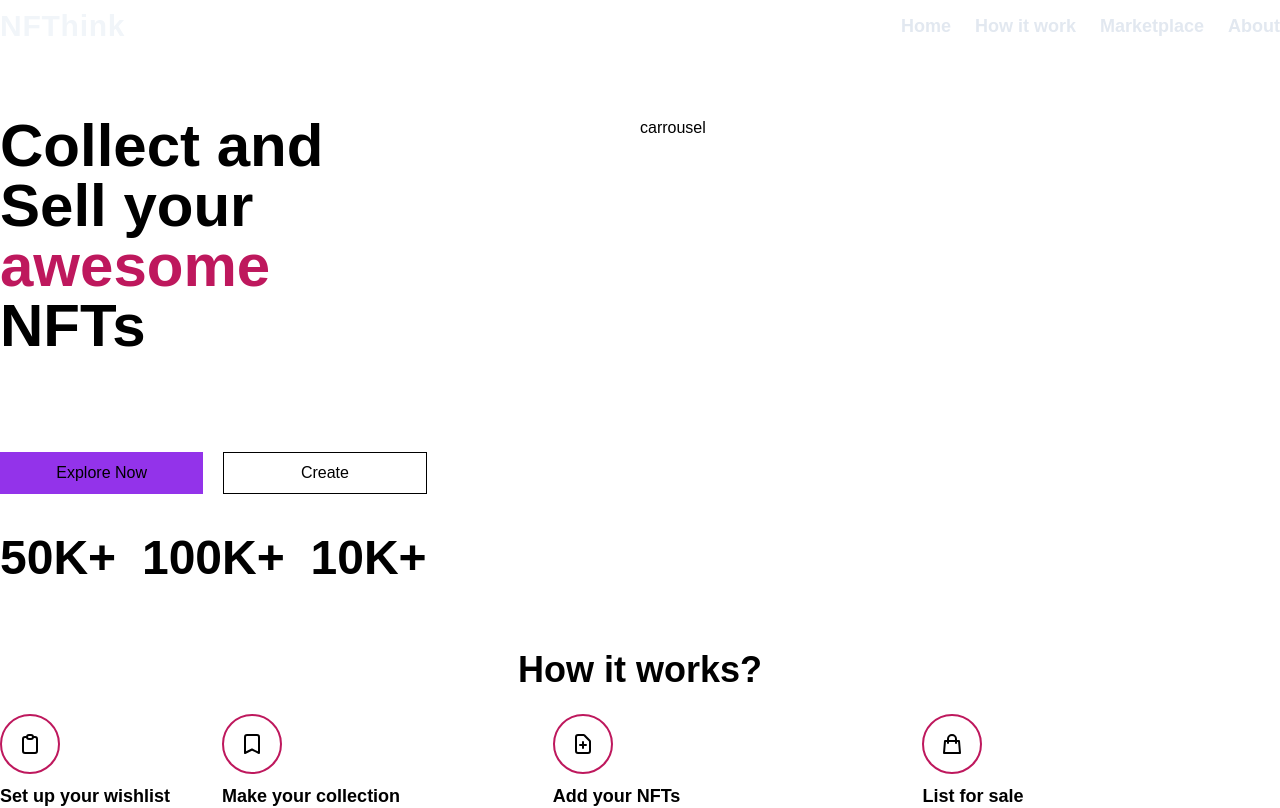
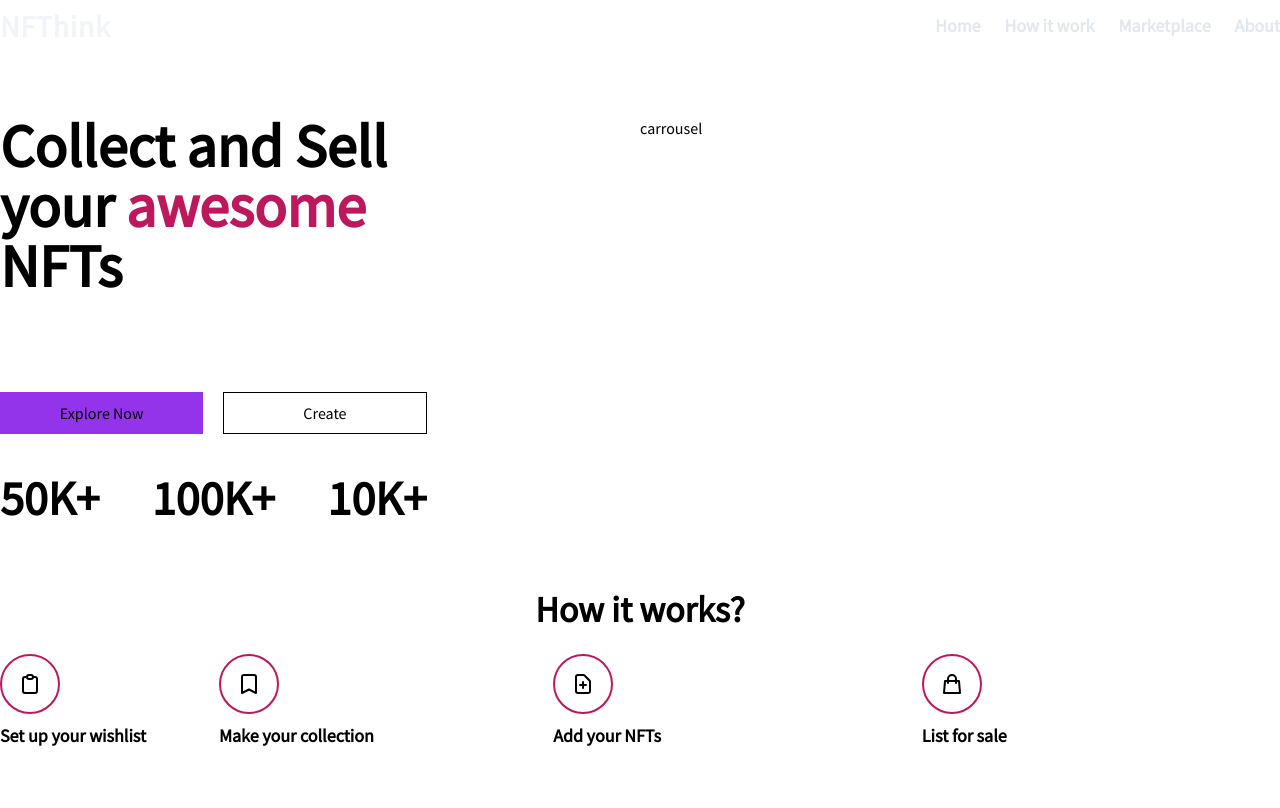
Before and after one commit to volpatocode/next-tailwind, a Next.js app: page / in a window 1280 px wide. Shown: the top 808 px of the page. Built offline with nearby package versions, Linux system fonts and the light colour scheme.

Commit message:
feat: add _document

```diff
--- /dev/null
+++ b/src/pages/_document.tsx
@@ -0,0 +1,20 @@
+import { Html, Head, Main, NextScript } from "next/document";
+
+export default function Document() {
+  return (
+    <Html>
+      <Head>
+        <link rel="preconnect" href="https://fonts.googleapis.com" />
+        <link rel="preconnect" href="https://fonts.gstatic.com" />
+        <link
+          href="https://fonts.googleapis.com/css2?family=Dancing+Script:wght@700&family=Roboto&family=Source+Sans+Pro&display=swap"
+          rel="stylesheet"
+        />
+      </Head>
+      <body>
+        <Main />
+        <NextScript />
+      </body>
+    </Html>
+  );
+}
```
